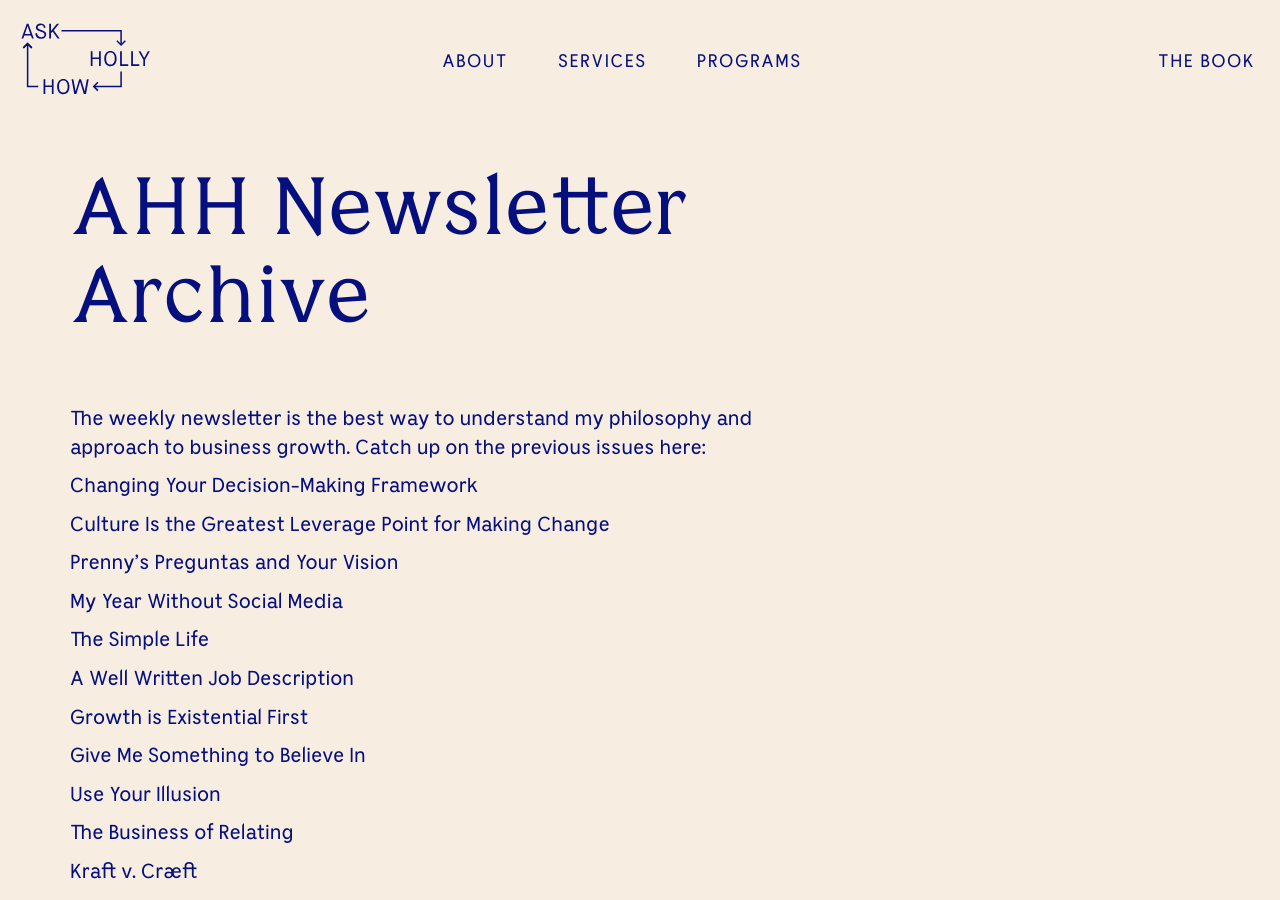
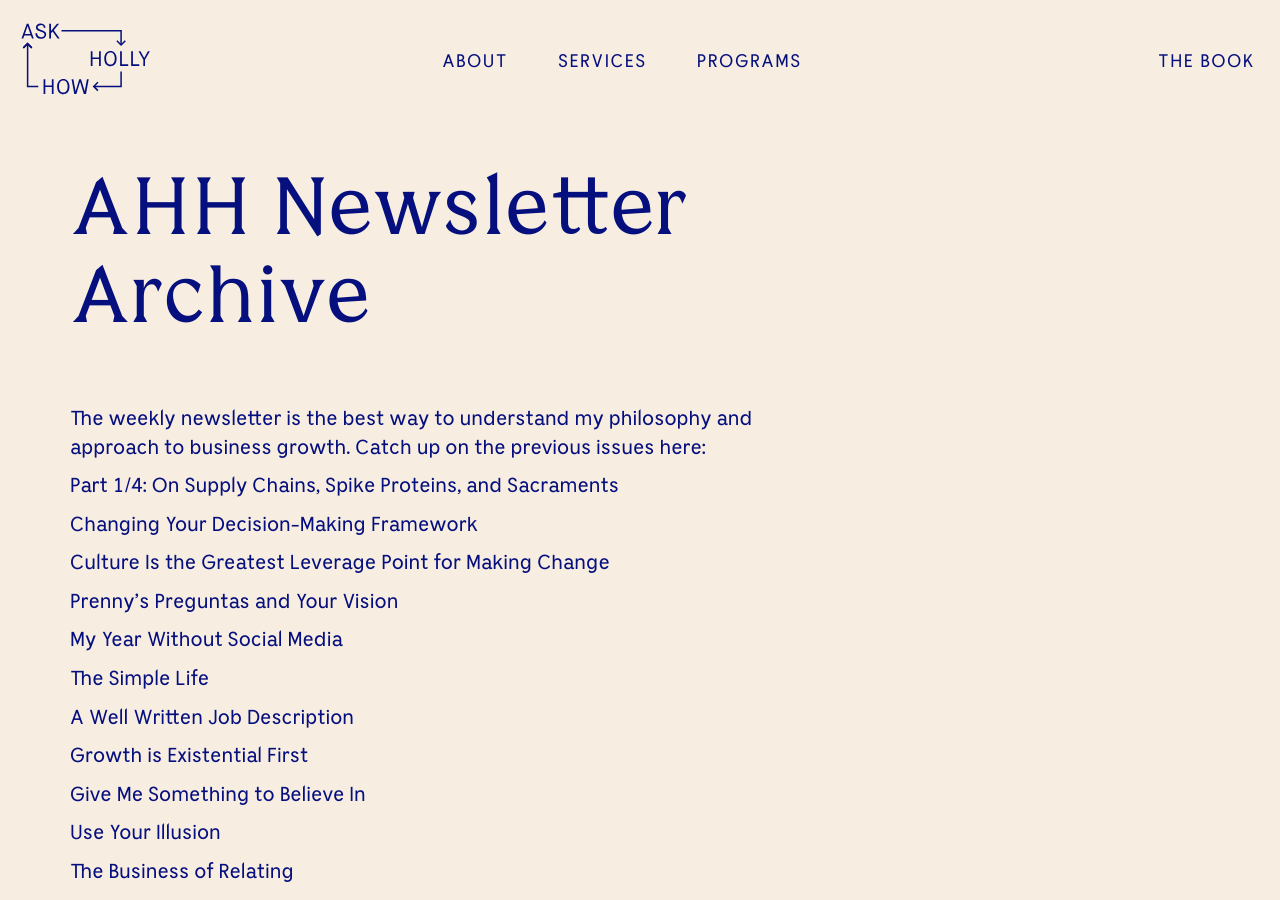
Before and after one commit to hollyhoward78/ask-holly-how, a Jekyll site: the page built from _posts/2017-06-22-intropost.md, in a window 1280 px wide and 900 px high. Built offline with Jekyll 4.4.1, drawn with Linux system fonts in a browser that asks for light colours; a script that is not in the unit is left out; comment, search, counter and statistics services are not loaded.

Commit message:
Update Resources “2017-06-22-intropost”

```diff
--- a/_posts/2017-06-22-intropost.md
+++ b/_posts/2017-06-22-intropost.md
@@ -4,6 +4,8 @@ title: AHH Newsletter Archive
 date: 2021-05-31T22:35:39.433Z
 ---
 The weekly newsletter is the best way to understand my philosophy and approach to business growth. Catch up on the previous issues here:
+
+[Part 1/4: On Supply Chains, Spike Proteins, and Sacraments](https://us9.campaign-archive.com/?u=5d546171d6acc818005d962e1&id=4197669e71)
 
 [Changing Your Decision-Making Framework](https://us9.campaign-archive.com/?u=5d546171d6acc818005d962e1&id=e3f250def0)
 
```
